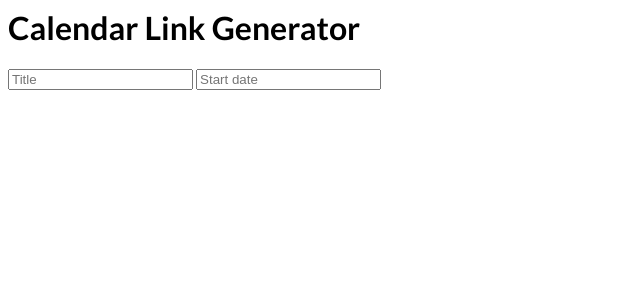
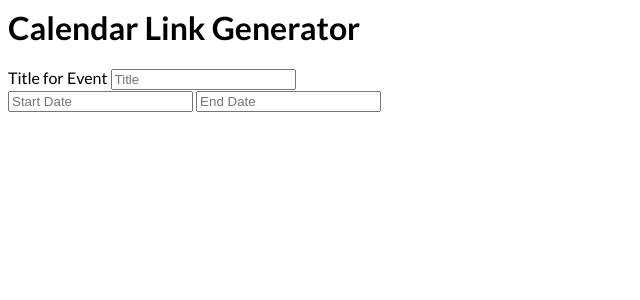
Before and after one commit to agneym/calendar-url-ui, a Svelte app: page / in a window 1280 px wide. Shown: the top 300 px of the page, without its empty margins (0-640 px from the left). Built offline with nearby package versions, Linux system fonts and the light colour scheme.

Commit message:
add label for input

```diff
--- a/src/DatePicker.svelte
+++ b/src/DatePicker.svelte
@@ -1,8 +1,10 @@
-<input type="text" placeholder="Start date" bind:this={input} />
+<input type="text" placeholder={placeholder} bind:this={input} />
 
 <script>
   import { onMount } from 'svelte';
   import flatpickr from "flatpickr";
+
+  export let placeholder;
 
   let input;
 
--- a/src/Form.svelte
+++ b/src/Form.svelte
@@ -1,5 +1,6 @@
-<Input placeholder="Title" />
-<Datepicker />
+<Input placeholder="Title" id="title" label="Title for Event" />
+<Datepicker placeholder="Start Date" />
+<Datepicker placeholder="End Date" />
 
 <script>
 import Input from "./Input.svelte";
--- a/src/Input.svelte
+++ b/src/Input.svelte
@@ -1,6 +1,11 @@
-<input placeholder={placeholder} type={type} />
+<div>
+  <label for={id}>{label}</label>
+  <input placeholder={placeholder} type={type} id={id} />
+</div>
 
 <script>
 export let placeholder;
 export let type = "text";
+export let id;
+export let label;
 </script>
```
